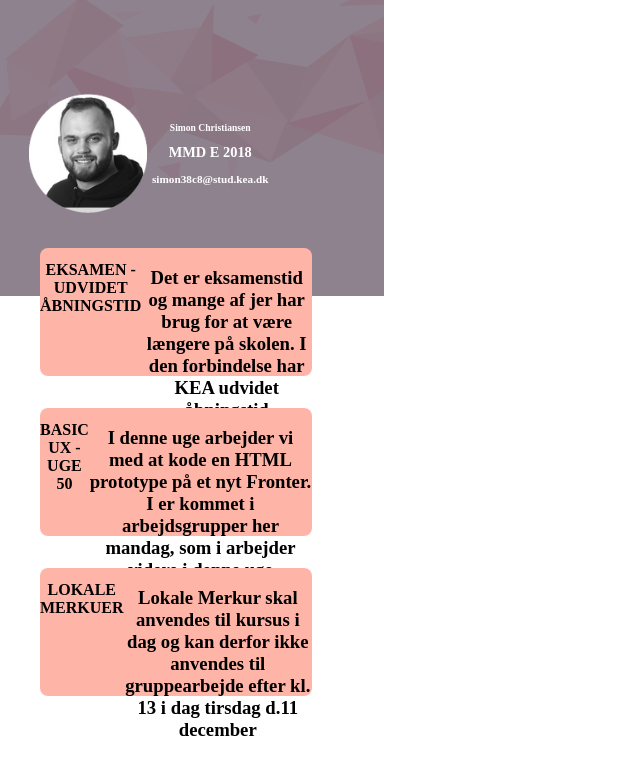
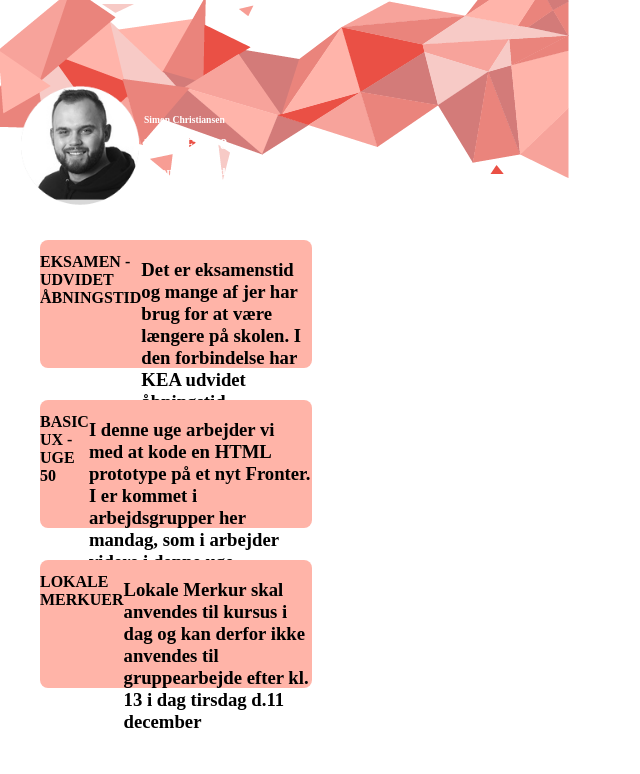
Before and after one commit to patr612e/NyFronter, a plain HTML site: page forside.html in a window 1280 px wide. Shown: the top 774 px of the page, without its empty margins (0-640 px from the left). Drawn offline with Linux system fonts and the light colour scheme.

Commit message:
version4 virker ikke

```diff
--- a/forside.css
+++ b/forside.css
@@ -1,8 +1,4 @@
-.max400 {
-    max-width: 400px;
-    position: absolute;
 
-}
 
 h1{
 
@@ -20,9 +16,8 @@ body {
 #forside .sectionwrapper {
 
 
-    display: flex;
     flex-wrap: wrap;
-    text-align: center;
+
     padding: 1em;
 
 }
@@ -44,34 +39,50 @@ body {
 
 
 #forside .kunst {
+
+/*
+    background-image: url(Artboard%206.svg);
+    height: 220px;
+    background-repeat: no-repeat;
+    background-color: rgba(130, 117, 131, 0.75);
+    background-blend-mode: soft-light;
+    position: relative;
+*/
+
+
+
     background-image: url(Artboard%204.png);
     width: 100rem;
     height: 100rem;
     background-repeat: no-repeat;
-    position: absolute;
+
     top: -6em;
     ;
     right: +1.5em;
-    max-width: 400px;
+    z-index: 1;
+    width: 100%;
+position: absolute;
+
 
 
 }
 
 #forside .billede {
 
-    flex-grow: 10;
-    flex-basis: 300px;
-    display: flex;
-    justify-content: space-between;
-    width: 30em;
-    height: 20em;
-    top: -2em;
-    right: +1.5em;
-    margin: 0;
+
+
+/*    justify-content: space-between;*/
+    width: 4000em;
+    height: 30em;
+    z-index: 2;
+    top: -10em;
+    right: 100em;
+
+
     background-color: #827483;
+    filter: opacity(80%);
     position: absolute;
-    filter: opacity(90%);
-    max-width: 400px;
+
 
 }
 
@@ -85,6 +96,7 @@ body {
     ;
     left: 1em;
     background-size: 80%;
+    z-index: 3;
 
 }
 
@@ -96,6 +108,7 @@ body {
     left: 15em;
     top: 11em;
     font-size: 0.6em;
+    z-index: 3;
 }
 
 #forside .box1 {
@@ -110,6 +123,7 @@ body {
     height: 8em;
     background-color: #FFB4A8;
     border-radius: 8px;
+    z-index: 3;
 
 
 }
@@ -126,6 +140,7 @@ body {
     height: 8em;
     background-color: #FFB4A8;
     border-radius: 8px;
+    z-index: 3;
 
 
 
@@ -144,4 +159,5 @@ body {
     height: 8em;
     background-color: #FFB4A8;
     border-radius: 8px;
+    z-index: 3;
 }
```
